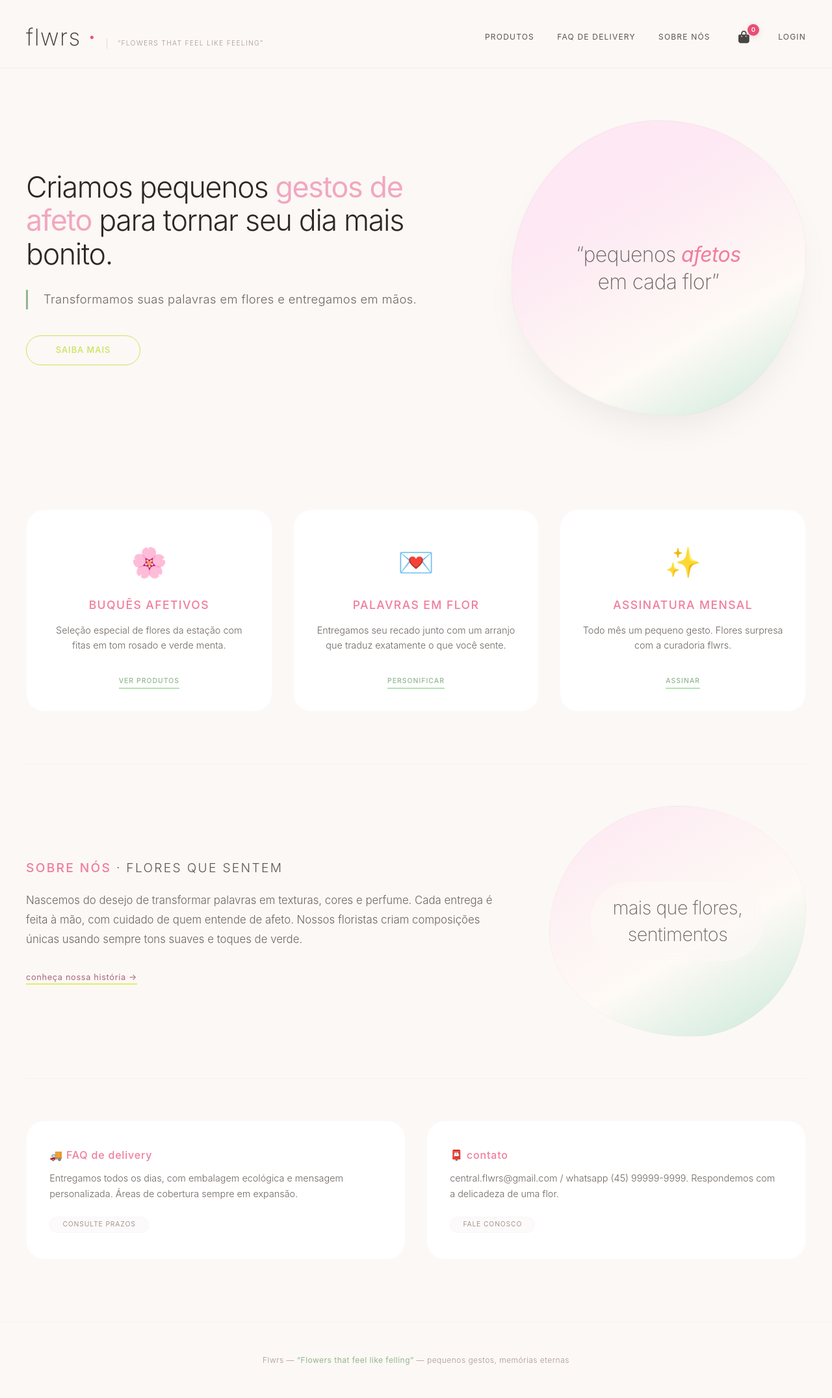
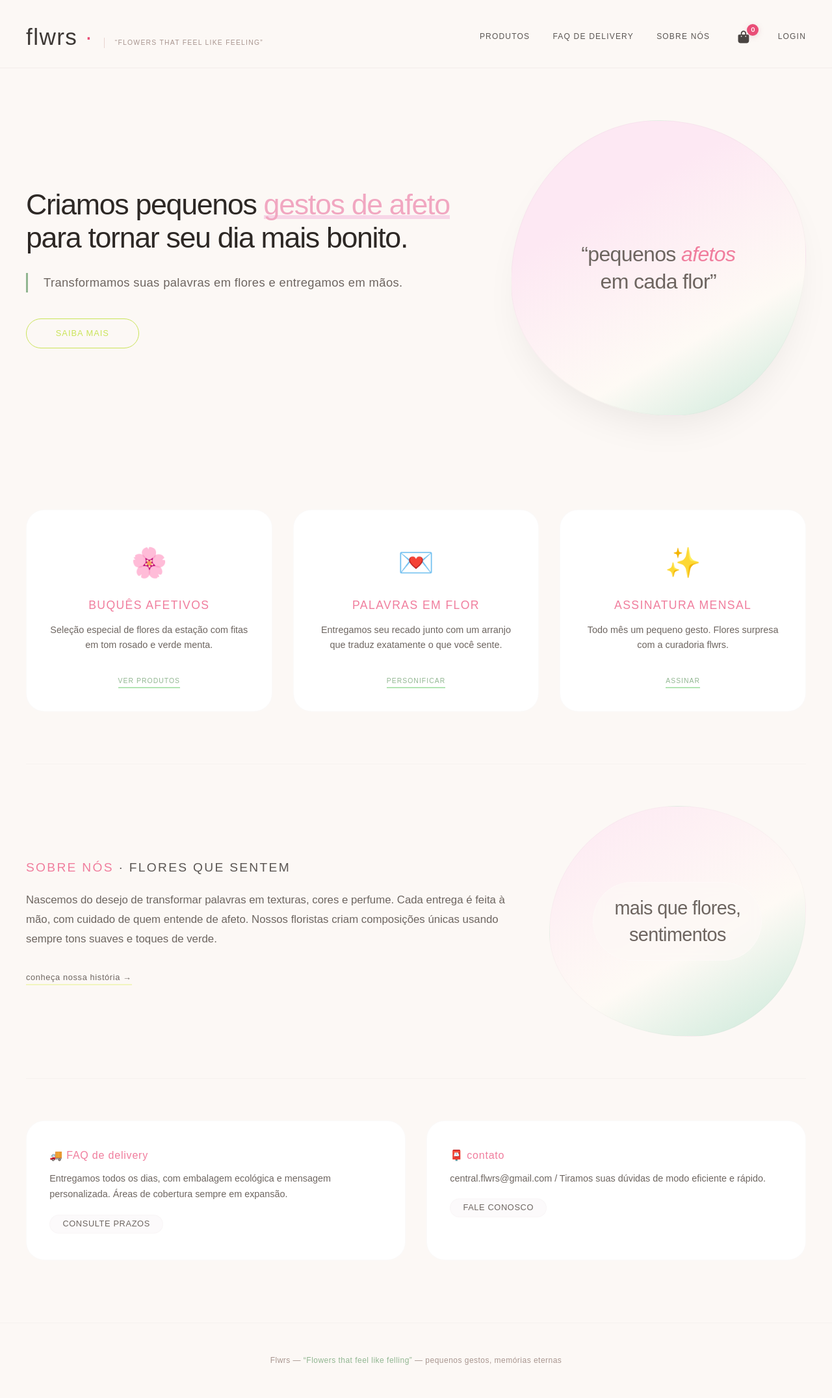
Before and after one commit to MFernandaMoraes/flwrs_def, a PHP site: page /php/home.php in a window 1280 px wide. Shown: the whole page at 65% size. Before the commit the page ends 2100 px from the top, so only its background shows below. Run offline with PHP 8.4, Linux system fonts and the light colour scheme.

Commit message:
atualização

```diff
--- a/css/home.css
+++ b/css/home.css
@@ -6,7 +6,7 @@
 }
 
 body {
-    font-family: 'Inter', -apple-system, BlinkMacSystemFont, 'Segoe UI', Roboto, sans-serif;
+    font-family: sans-serif;
     background: #fcf8f5;
     color: #3d3835;
     line-height: 1.6;
@@ -388,7 +388,7 @@
 }
 
 .sobre-texto a {
-    color: #e94e77;
+    color: #6d6560;
     text-decoration: none;
     font-size: 0.8rem;
     font-weight: 400;
@@ -399,7 +399,7 @@
 }
 
 .sobre-texto a:hover {
-    border-bottom-color: #e94e77;
+    border-bottom-color: #91b691;
 }
 
 .sobre-imagem {
@@ -508,6 +508,16 @@
 .faq-item:hover small {
     background: rgba(184, 122, 142, 0.06);
     border-color: rgba(184, 122, 142, 0.1);
+}
+
+.faq-item a {
+    color: #6d6560;
+    text-decoration: none;
+    font-size: 0.8rem;
+    font-weight: 400;
+    letter-spacing: 0.05em;
+    padding-bottom: 3px;
+    transition: all 0.3s ease;
 }
 
 /* ===== FOOTER ===== */
--- a/php/home.php
+++ b/php/home.php
@@ -80,7 +80,7 @@
         <div class="sobre-texto">
           <h4><strong>sobre nós</strong> · flores que sentem</h4>
           <p>Nascemos do desejo de transformar palavras em texturas, cores e perfume. Cada entrega é feita à mão, com cuidado de quem entende de afeto. Nossos floristas criam composições únicas usando sempre tons suaves e toques de verde.</p>
-          <a href="info.php" style="color:#a5657e; border-bottom: 2px solid #deef6e; text-decoration: none; padding-bottom: 2px;">conheça nossa história →</a>
+          <a href="info.php">conheça nossa história →</a>
         </div>
         <div class="sobre-imagem">
           <span>mais que flores,<br> sentimentos</span>
@@ -93,12 +93,12 @@
       <div class="faq-item">
         <h5>🚚 FAQ de delivery</h5>
         <p>Entregamos todos os dias, com embalagem ecológica e mensagem personalizada. Áreas de cobertura sempre em expansão.</p>
-        <small>consulte prazos</small>
+        <small><a href="#">consulte prazos</a></small>
       </div>
       <div class="faq-item">
         <h5>📮 contato</h5>
-        <p>central.flwrs@gmail.com / whatsapp (45) 99999-9999. Respondemos com a delicadeza de uma flor.</p>
-        <small>fale conosco</small>
+        <p>central.flwrs@gmail.com / Tiramos suas dúvidas de modo eficiente e rápido.</p>
+        <small><a href="#">fale conosco</a></small>
       </div>
     </section>
   </main>
```
